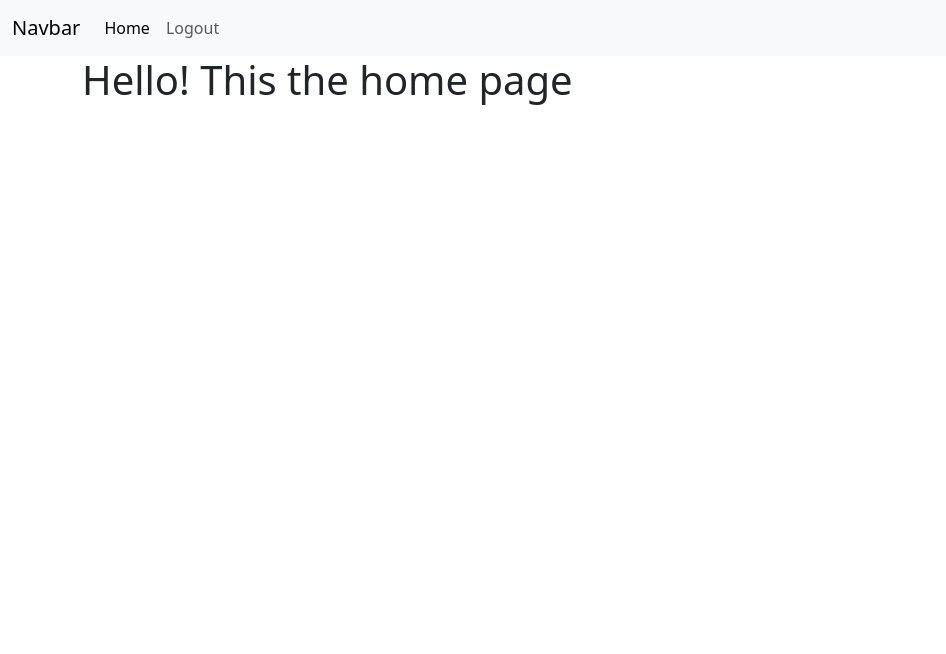
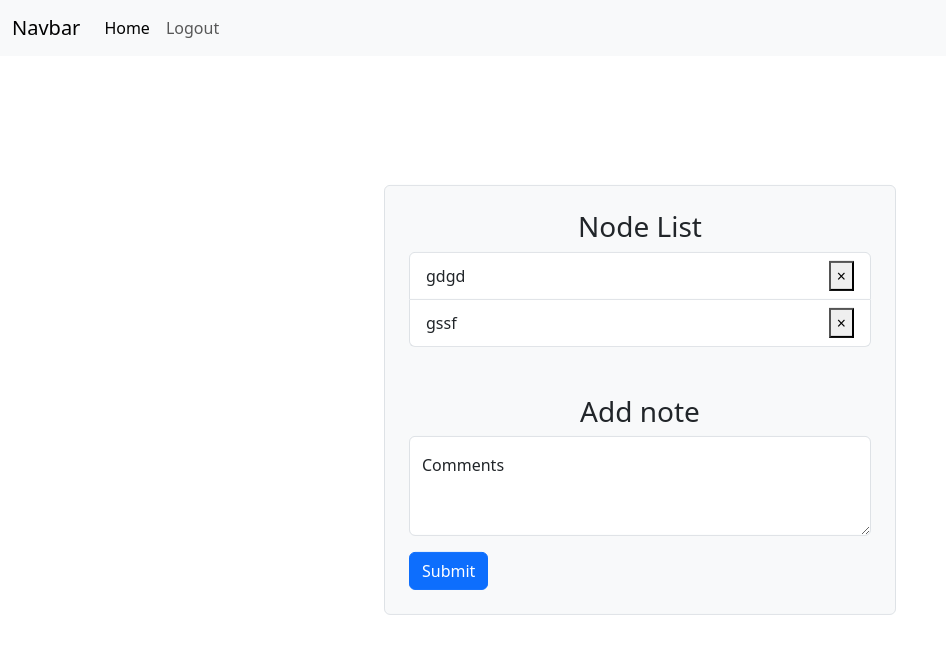
Before and after one commit to ShadipBanik/python-user-authentication, a Flask app: page / in a window 1280 px wide. Shown: the top 654 px of the page, without its empty margins (0-946 px from the left). Run offline with Flask 3, Linux system fonts and the light colour scheme; a user stored in the database is signed in; some libraries are stand-ins or nearby versions.

Commit message:
updated note add and delete on home page

```diff
--- a/website/static/index.js
+++ b/website/static/index.js
@@ -0,0 +1,9 @@
+function deleteNote(noteId) {
+    console.log(noteId)
+  fetch("/delete-note", {
+    method: "POST",
+    body: JSON.stringify({ noteId: noteId }),
+  }).then((res) => {
+      window.location.href = '/'
+  });
+}
--- a/website/templates/home.html
+++ b/website/templates/home.html
@@ -1,5 +1,26 @@
 {% extends "base.html" %} {% block title%} Changed {% endblock %}
 
 {% block content%}
-  <h1> Hello! This the home page</h1>
+<div class="position-absolute  top-50 start-50 translate-middle d-block bg-light p-4 border rounded" style="width: 40%;">
+  <h3 class="text-center">Node List</h1>
+  <ul class="list-group mt-2 mb-5">
+    {% for note in user.notes %}
+
+      <li class="list-group-item d-flex justify-content-between align-items-center">
+         {{note.data}}
+        <button type="button" class="close" onClick="deleteNote({{ note.id }})">
+         <span aria-hidden="true">&times;</span>
+        </button>
+      </li>
+    {% endfor %}
+  </ul>
+  <form method="post" class="mt-4" >
+    <h3 class="text-center"> Add note</h2>
+    <div class="form-floating mb-3">
+      <textarea class="form-control" placeholder="Leave a comment here" name="note" id="floatingTextarea2" style="height: 100px"></textarea>
+      <label for="floatingTextarea2">Comments</label>
+    </div>
+    <button type="submit" class="btn btn-primary">Submit</button>
+  </form>
+</div>
 {% endblock %}
--- a/website/views.py
+++ b/website/views.py
@@ -1,9 +1,34 @@
-from flask import Blueprint, render_template
+from flask import Blueprint, flash, json, jsonify, redirect, render_template, request, url_for
 from flask_login import login_required,current_user
 
+from website.models import Note
+from . import db
 views = Blueprint('views',__name__)
 
-@views.route('/')
+@views.route('/', methods = ['GET','POST'])
 @login_required
 def home():
+    if request.method == 'POST':
+        note = request.form.get('note')
+        if len(note) < 1:
+            flash('note is to short!', category='error')
+        else:
+            new_note = Note(data = note , user_id = current_user.id)
+            db.session.add(new_note)
+            db.session.commit()
+
+            flash('Note added!', category='success')
+            return redirect(url_for('views.home'))
     return render_template("home.html",user = current_user)
+
+@views.route('/delete-note', methods=['POST'])
+def delete_note():
+    note = json.loads(request.data) # this function expects a JSON from the INDEX.js file
+    noteId = note['noteId']
+    note = Note.query.get(noteId)
+    if note:
+        if note.user_id == current_user.id:
+            db.session.delete(note)
+            db.session.commit()
+
+    return jsonify({})
```
Also changed, not shown: instance/database.db.
